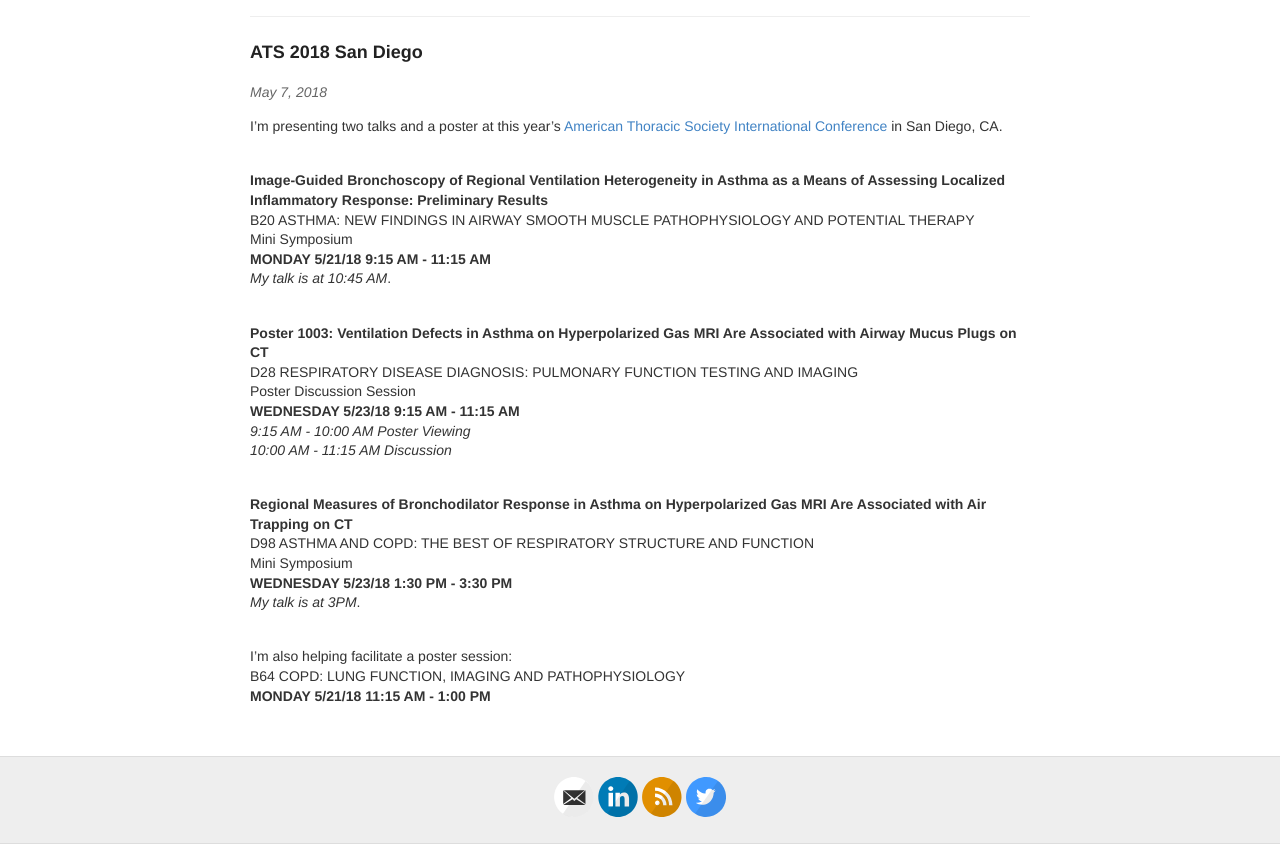
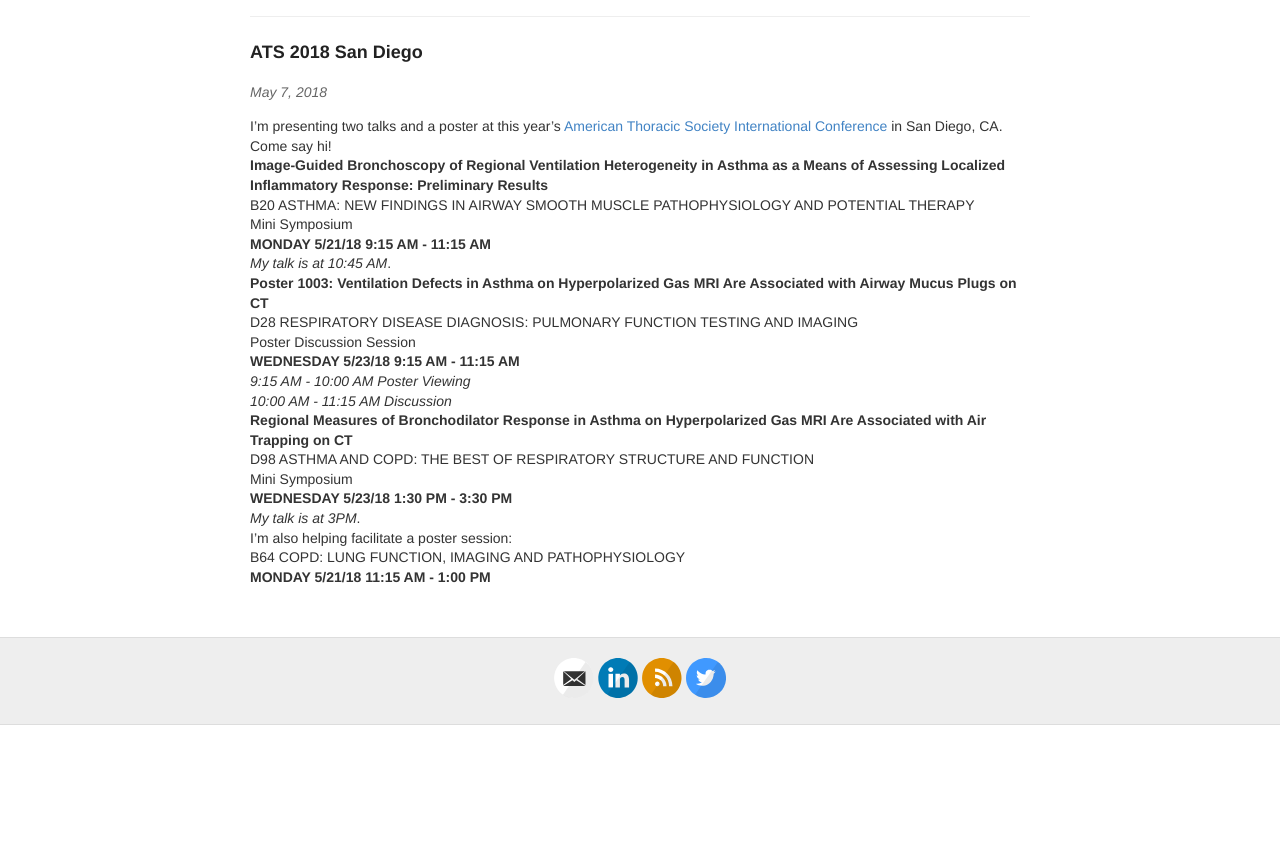
Before and after one commit to mummydg/mummydg.github.io, a Jekyll site: the page built from _posts/2018-05-07-ATS-2018.md, in a window 1280 px wide, cut to the strip 144-988 px from the top of the page. Built offline with Jekyll 4.4.1, drawn with Linux system fonts in a browser that asks for light colours; after the commit the page ends 900 px from its top, so only the background shows below that.

Commit message:
final fix ats 2018

```diff
--- a/_posts/2018-05-07-ATS-2018.md
+++ b/_posts/2018-05-07-ATS-2018.md
@@ -4,17 +4,15 @@ layout: post
 title: ATS 2018 San Diego
 ---
 
-I'm presenting two talks and a poster at this year's <a href ="http://conferance.thoracic.org">American Thoracic Society International Conference</a> in San Diego, CA.
-<br><br>
-
+I'm presenting two talks and a poster at this year's <a href ="http://conferance.thoracic.org">American Thoracic Society International Conference</a> in San Diego, CA. Come say hi!
+<br>
 <b>Image-Guided Bronchoscopy of Regional Ventilation Heterogeneity in Asthma as a Means of Assessing Localized Inflammatory Response: Preliminary Results</b><br>
 B20 ASTHMA: NEW FINDINGS IN AIRWAY SMOOTH MUSCLE PATHOPHYSIOLOGY AND POTENTIAL
 THERAPY<br>
 Mini Symposium<br>
 <b>MONDAY 5/21/18 9:15 AM - 11:15 AM</b><br>
 <i>My talk is at 10:45 AM</i>.
-<br><br>
-
+<br>
 <b>Poster 1003: Ventilation Defects in Asthma on Hyperpolarized Gas MRI Are
 Associated with Airway Mucus Plugs on CT</b><br>
 D28 RESPIRATORY DISEASE DIAGNOSIS: PULMONARY FUNCTION TESTING AND IMAGING<br>
@@ -22,15 +20,13 @@ Poster Discussion Session<br>
 <b>WEDNESDAY 5/23/18 9:15 AM - 11:15 AM</b><br>
 <i>9:15 AM - 10:00 AM Poster Viewing</i><br>
 <i>10:00 AM - 11:15 AM Discussion</i>
-<br><br>
-
+<br>
 <b>Regional Measures of Bronchodilator Response in Asthma on Hyperpolarized Gas MRI Are Associated with Air Trapping on CT</b><br>
 D98 ASTHMA AND COPD: THE BEST OF RESPIRATORY STRUCTURE AND FUNCTION<br>
 Mini Symposium<br>
 <b>WEDNESDAY 5/23/18 1:30 PM - 3:30 PM</b><br>
 <i>My talk is at 3PM</i>.
-<br><br>
-
+<br>
 I'm also helping facilitate a poster session: <br>
 B64 COPD: LUNG FUNCTION, IMAGING AND PATHOPHYSIOLOGY<br>
 <b>MONDAY 5/21/18 11:15 AM - 1:00 PM</b><br>
```
